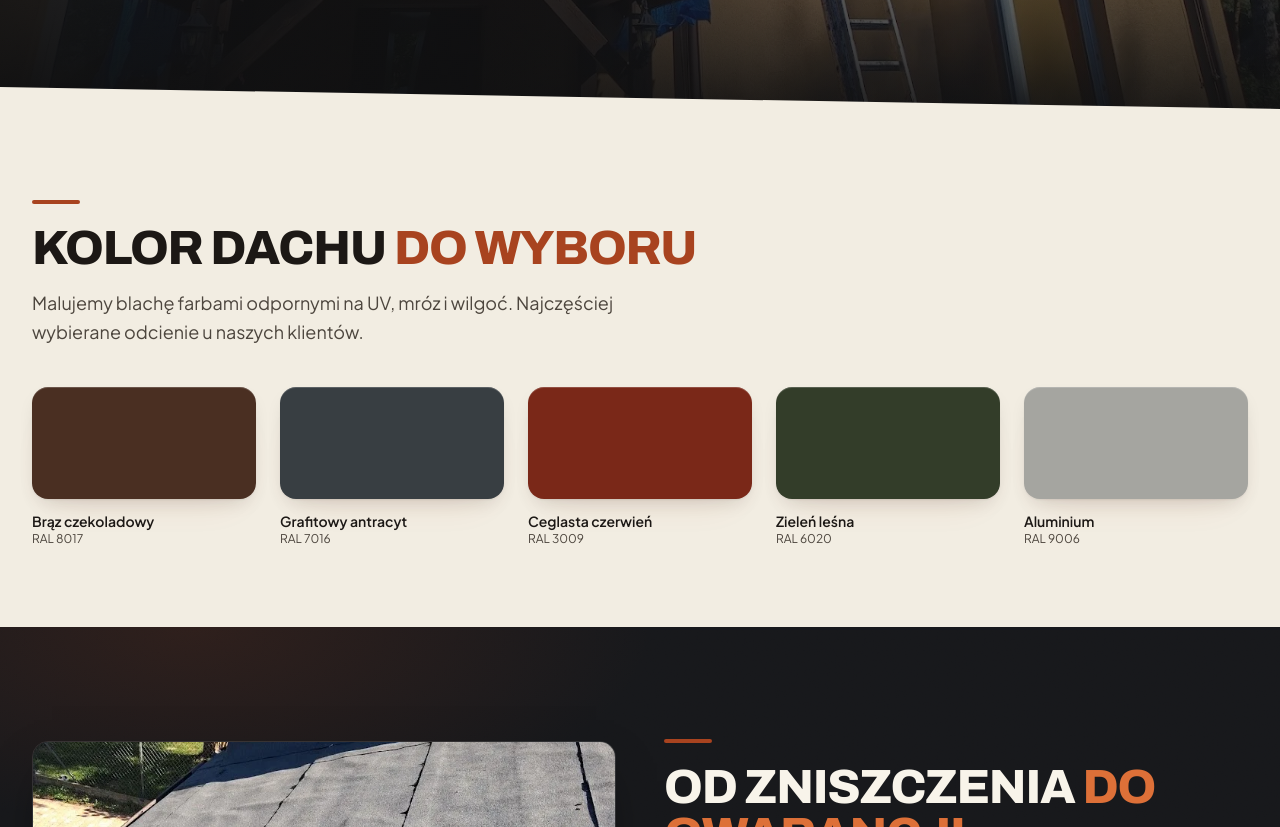
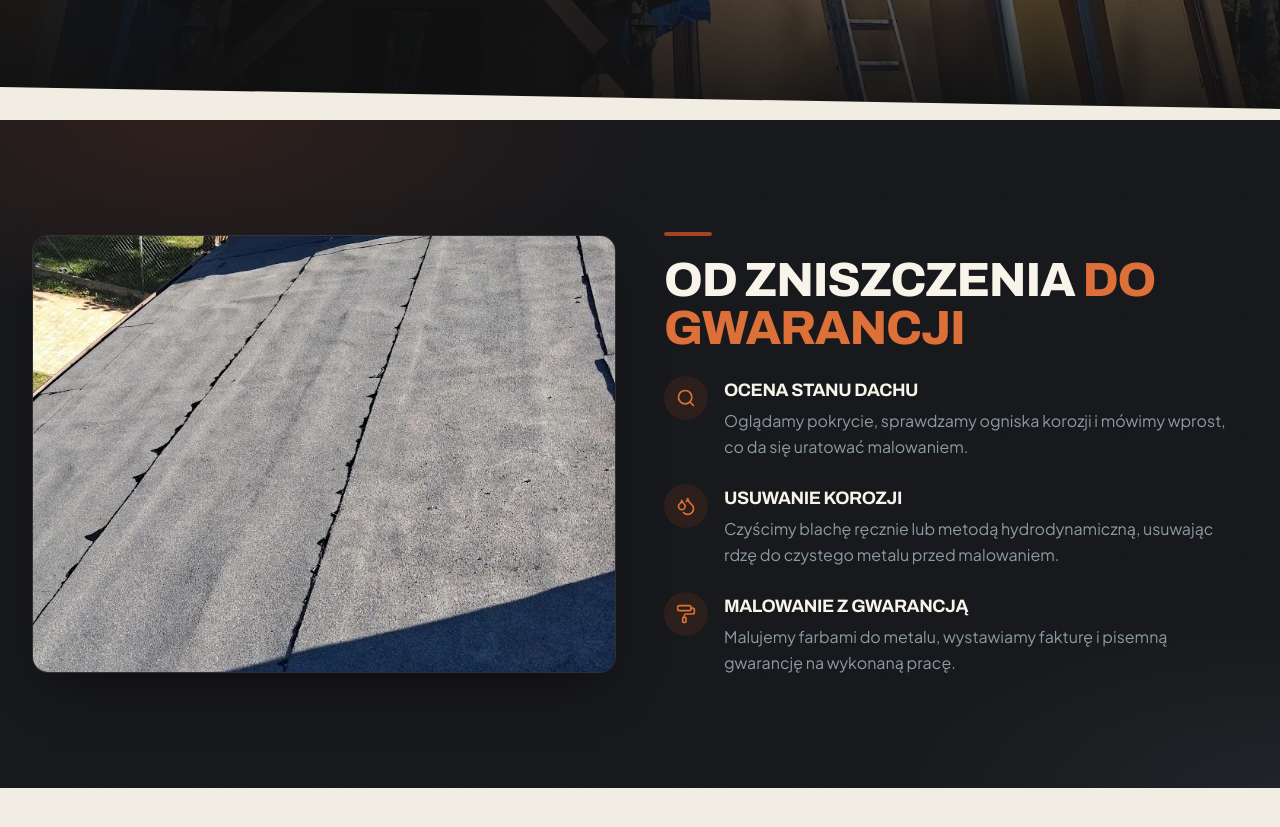
Before and after one commit to szymonduda7/beldow-dachy, a website: page index.html in a window 1280 px wide. Shown: the part 680-1507 px from the top of the page. Drawn offline with nearby package versions, Linux system fonts and the light colour scheme.

Commit message:
Remove paint swatch signature section from index.html

```diff
--- a/index.html
+++ b/index.html
@@ -104,49 +104,6 @@
   <svg class="seam-divider absolute -bottom-px left-0 text-paper" viewBox="0 0 1200 56" preserveAspectRatio="none" fill="currentColor">
     <path d="M0,56 L0,22 L1200,44 L1200,56 Z"/>
   </svg>
-</section>
-
-<!-- ============ PAINT SWATCH SIGNATURE ============ -->
-<section class="py-16 md:py-20 px-5 md:px-8 bg-paper">
-  <div class="max-w-7xl mx-auto">
-    <div class="max-w-2xl mb-10">
-      <div class="rule-bar mb-5"></div>
-      <h2 class="font-display font-extrabold uppercase text-3xl md:text-5xl leading-[0.95] tracking-tight">
-        Kolor dachu <span class="text-rust">do wyboru</span>
-      </h2>
-      <p class="mt-4 text-ink-soft text-lg leading-relaxed">
-        Malujemy blachę farbami odpornymi na UV, mróz i wilgoć. Najczęściej wybierane odcienie u naszych klientów.
-      </p>
-    </div>
-
-    <div class="grid grid-cols-2 sm:grid-cols-3 lg:grid-cols-5 gap-5 md:gap-6">
-      <div class="swatch reveal">
-        <div class="swatch-chip rounded-2xl h-24 md:h-28" style="background:#4a2f22;"></div>
-        <div class="mt-3 font-semibold text-sm">Brąz czekoladowy</div>
-        <div class="text-xs text-ink-soft">RAL 8017</div>
-      </div>
-      <div class="swatch reveal">
-        <div class="swatch-chip rounded-2xl h-24 md:h-28" style="background:#383e42;"></div>
-        <div class="mt-3 font-semibold text-sm">Grafitowy antracyt</div>
-        <div class="text-xs text-ink-soft">RAL 7016</div>
-      </div>
-      <div class="swatch reveal">
-        <div class="swatch-chip rounded-2xl h-24 md:h-28" style="background:#7a2818;"></div>
-        <div class="mt-3 font-semibold text-sm">Ceglasta czerwień</div>
-        <div class="text-xs text-ink-soft">RAL 3009</div>
-      </div>
-      <div class="swatch reveal">
-        <div class="swatch-chip rounded-2xl h-24 md:h-28" style="background:#333d29;"></div>
-        <div class="mt-3 font-semibold text-sm">Zieleń leśna</div>
-        <div class="text-xs text-ink-soft">RAL 6020</div>
-      </div>
-      <div class="swatch reveal">
-        <div class="swatch-chip rounded-2xl h-24 md:h-28" style="background:#a5a5a0;"></div>
-        <div class="mt-3 font-semibold text-sm">Aluminium</div>
-        <div class="text-xs text-ink-soft">RAL 9006</div>
-      </div>
-    </div>
-  </div>
 </section>
 
 <!-- ============ PROCESS ============ -->
```
